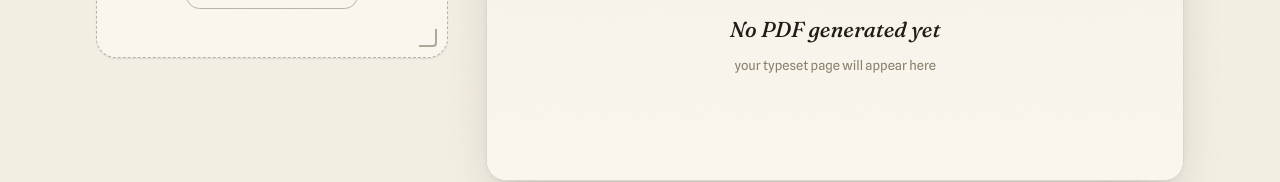
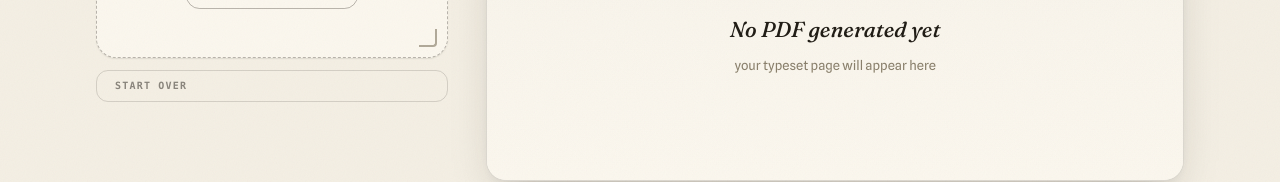
Before and after one commit to pdgramajo/render-my-cv, a React (Vite) app: page / in a window 1280 px wide. Shown: the part 516-698 px from the top of the page. Built offline with nearby package versions, Linux system fonts and the light colour scheme; a web font is replaced by a local one.

Commit message:
feat: add start over reset and yaml-named pdf download

```diff
--- a/src/App.tsx
+++ b/src/App.tsx
@@ -8,6 +8,8 @@ export default function App() {
   const [pdfUrl, setPdfUrl] = useState<string | null>(null)
   const [error, setError] = useState<string | null>(null)
   const [loading, setLoading] = useState(false)
+  const [resetKey, setResetKey] = useState(0)
+  const [pdfName, setPdfName] = useState<string | null>(null)
 
   const revoke = () => {
     if (pdfUrl) {
@@ -16,10 +18,23 @@ export default function App() {
     }
   }
 
+  const handleReset = () => {
+    revoke()
+    setError(null)
+    setLoading(false)
+    setPdfName(null)
+    // Remounts FileInput so the selected-file chip clears too.
+    setResetKey(k => k + 1)
+  }
+
   const handleFile = async (file: File) => {
     setError(null)
     revoke()
     setLoading(true)
+    // Strip the extension from the source YAML so the PDF download keeps the
+    // same base name: `archivo.yaml` → `archivo.pdf`.
+    const baseName = file.name.replace(/\.[^.]+$/, '')
+    setPdfName(baseName)
     try {
       const text = await file.text()
       const doc = parseRenderCvYaml(text)
@@ -40,7 +55,7 @@ export default function App() {
     if (!pdfUrl) return
     const a = document.createElement('a')
     a.href = pdfUrl
-    a.download = 'rendercv.pdf'
+    a.download = pdfName ? `${pdfName}.pdf` : 'rendercv.pdf'
     document.body.appendChild(a)
     a.click()
     document.body.removeChild(a)
@@ -50,7 +65,11 @@ export default function App() {
     if (!pdfUrl) return
     try {
       const bytes = await fetch(pdfUrl).then(r => r.arrayBuffer())
-      const file = new File([bytes], 'rendercv.pdf', { type: 'application/pdf' })
+      const file = new File(
+        [bytes],
+        pdfName ? `${pdfName}.pdf` : 'rendercv.pdf',
+        { type: 'application/pdf' },
+      )
       if (navigator.share && navigator.canShare({ files: [file] })) {
         await navigator.share({ files: [file], title: 'RenderCV PDF' })
       }
@@ -80,7 +99,15 @@ export default function App() {
       <main className="workbench">
         <aside className="workbench__controls">
           <div className="reveal reveal--2">
-            <FileInput onFile={handleFile} disabled={loading} />
+            <FileInput key={resetKey} onFile={handleFile} disabled={loading} />
+            <button
+              type="button"
+              className="btn btn--ghost btn--reset"
+              onClick={handleReset}
+              disabled={!pdfUrl && !error}
+            >
+              Start over
+            </button>
           </div>
 
           {loading && (
@@ -105,6 +132,7 @@ export default function App() {
             <Preview pdfUrl={pdfUrl} />
             <Actions
               pdfUrl={pdfUrl}
+              fileName={pdfName ? `${pdfName}.pdf` : undefined}
               onDownload={handleDownload}
               onShare={handleShare}
               disabled={loading}
--- a/src/components/Actions.tsx
+++ b/src/components/Actions.tsx
@@ -1,5 +1,6 @@
 type Props = {
   pdfUrl: string | null
+  fileName?: string
   onDownload: () => void
   onShare?: () => void
   disabled?: boolean
@@ -43,11 +44,11 @@ function ShareIcon() {
   )
 }
 
-export function Actions({ pdfUrl, onDownload, onShare, disabled }: Props) {
+export function Actions({ pdfUrl, fileName, onDownload, onShare, disabled }: Props) {
   if (!pdfUrl) return null
   return (
     <footer className="actions">
-      <span className="actions__meta">rendercv.pdf · compiled locally</span>
+      <span className="actions__meta">{fileName ?? 'rendercv.pdf'} · compiled locally</span>
       <div className="actions__buttons">
         <button className="btn btn--primary" onClick={onDownload} disabled={disabled}>
           <DownloadIcon />
--- a/src/styles.css
+++ b/src/styles.css
@@ -663,6 +663,14 @@ body::before {
   color: var(--accent);
 }
 
+.btn--reset {
+  margin-top: var(--space-3);
+  width: 100%;
+  font-family: var(--font-mono);
+  font-size: 0.625rem;
+  letter-spacing: 0.12em;
+  text-transform: uppercase;
+}
 
 /* ---------- footer ---------- */
 
```
Also changed, not shown: 1 other file (tests, documents, lock files or other folders).
